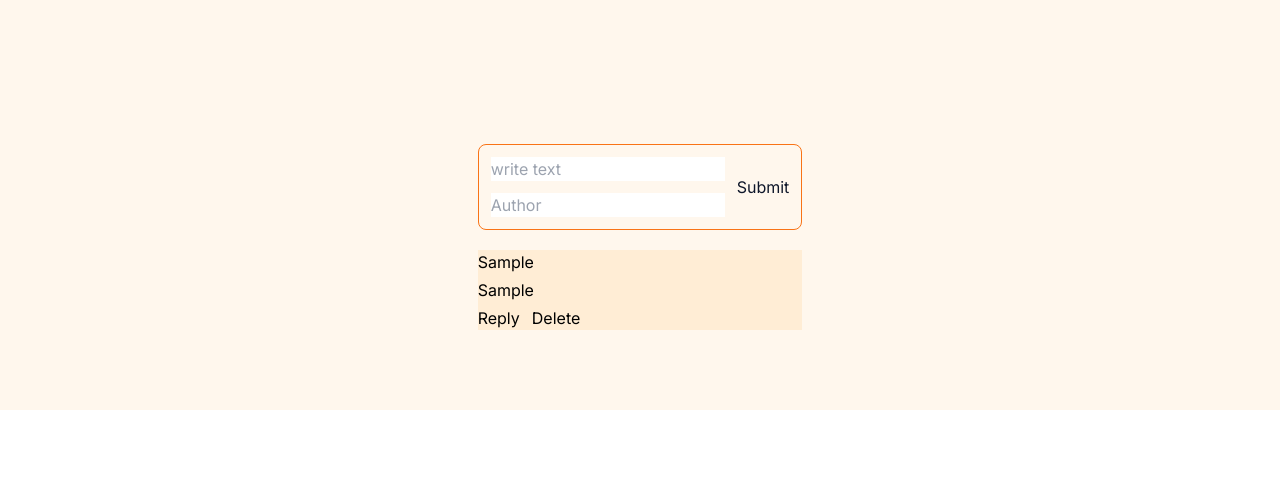
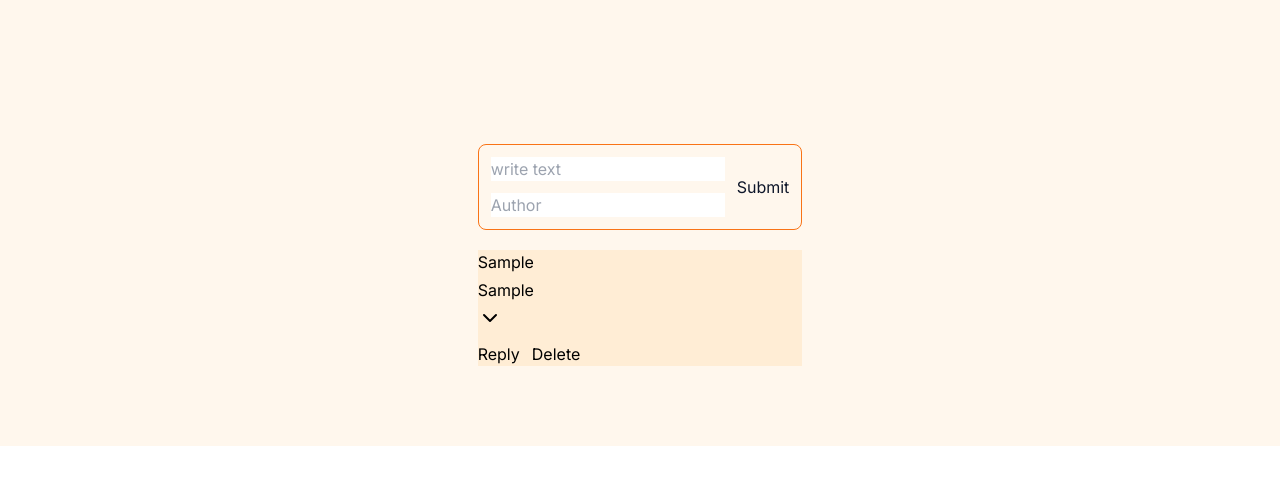
Before and after one commit to marcoshernanz/mana, a Next.js app: page /app/twitter in a window 1280 px wide. Both pictures are taken after typing "Sample", "Sample" into the empty fields and a click on the button "Submit". Shown: the top 484 px of the page. Built offline with nearby package versions, Linux system fonts and the light colour scheme.

Commit message:
More order, still aufull, isExpanded does not work

```diff
--- a/src/app/app/twitter/Tweet.tsx
+++ b/src/app/app/twitter/Tweet.tsx
@@ -20,25 +20,23 @@ export type TweetType = {
 interface TweetProps {
   index: number;
   tweet: TweetType;
-  isExpanded: boolean;
+  // isExpanded: boolean;
   addTweets?: (newTweet: TweetType) => void;
   deleteTweet: (TweetIndex: number) => void;
 }
 
 export default function Tweet({
   index,
-  isExpanded,
+  // isExpanded,
   tweet,
   addTweets,
   deleteTweet,
 }: TweetProps) {
-  // const replyTweet = () => {
-  //   <TweetReply></TweetReply>;
-  // };
   const [isReplying, setIsReplying] = useState(false);
   const [author, setAuthor] = useState("");
   const [replyText, setReplyText] = useState("");
   const [replies, setReplies] = useState<TweetType[]>([]);
+  const [isExpanded, setIsExpanded] = useState(false);
 
   const handleReplyClick = () => {
     setIsReplying(true);
@@ -51,8 +49,6 @@ export default function Tweet({
     setAuthor(e.target.value);
   };
 
-  // const AddTweetReply = (newTweet: TweetType) => {};
-
   const handleAddWriteTweet = () => {
     const newTweetReply: TweetType = {
       id: Math.random(),
@@ -62,7 +58,9 @@ export default function Tweet({
     setReplies([...replies, newTweetReply]);
 
     setReplyText("");
+    setAuthor("");
     setIsReplying(false);
+    setIsExpanded(false);
   };
 
   return (
@@ -70,16 +68,29 @@ export default function Tweet({
       <div className="flex flex-col gap-1 bg-orange-100 dark:bg-slate-900">
         <span>{tweet.text}</span>
         <span>{tweet.author}</span>
-        {/* <button
+        <button
           //handle is expanded with expandedTweetId
           onClick={() => {
-            isExpanded = !isExpanded;
+            setIsExpanded(true);
           }}
         >
           <ChevronDownIcon />
-        </button> */}
-        <div className="flex">
-          {/* <button onClick={replyTweet}>Reply</button> */}
+        </button>
+        <div className="flex flex-col">
+          <div className="flex flex-col gap-1">
+            {
+              // isExpanded?
+              replies.map((reply, index) => (
+                <TweetReply
+                  key={index}
+                  TweetReply={reply.text}
+                  author={reply.author}
+                ></TweetReply>
+              ))
+              // : null
+            }
+          </div>
+          <div className="flex pt-2">
             {isReplying ? (
               <>
                 <input
@@ -102,34 +113,25 @@ export default function Tweet({
                 </button>
               </>
             ) : (
-            <>
+              <div>
                 <button onClick={handleReplyClick} className="mr-3">
                   Reply
                 </button>
                 <button onClick={() => deleteTweet(index)}>Delete</button>
-            </>
+              </div>
             )}
-          <div>
-            {replies.map((reply, index) => (
-              <Tweet
-                key={index}
-                index={index}
-                tweet={reply}
-                isExpanded={false}
-                addTweets={addTweets}
-                deleteTweet={deleteTweet}
-              ></Tweet>
-            ))}
           </div>
         </div>
       </div>
-      {isExpanded && (
-        // Tweet replies with map
+      <div>
+        {
+          // isExpanded
+          //   ? // Tweet replies with map
           // Create new component <TweetReply />
-        <div></div>
-
+          // : null
           // WriteTweet (with parentTweetId = tweet.id)
-      )}
+        }
+      </div>
     </div>
   );
 }
--- a/src/app/app/twitter/page.tsx
+++ b/src/app/app/twitter/page.tsx
@@ -30,6 +30,7 @@ export default function TwitterPage() {
 
   // To add tweets two functions - addTweet and addTweetReply
   const addTweets = (newTweet: TweetType) => {
+    console.log(newTweet);
     addTweet(newTweet);
     // addTweetReply();
   };
@@ -51,7 +52,7 @@ export default function TwitterPage() {
             key={index}
             index={index}
             tweet={tweet}
-            isExpanded={expandedTweetId === tweet.id}
+            // isExpanded={expandedTweetId === tweet.id}
             addTweets={addTweets}
             deleteTweet={deleteTweet}
           ></Tweet>
```
Also changed, not shown: src/app/app/twitter/TweetReply.tsx (+5 -5 lines). Lines whose indentation alone changed are shown as unchanged.
